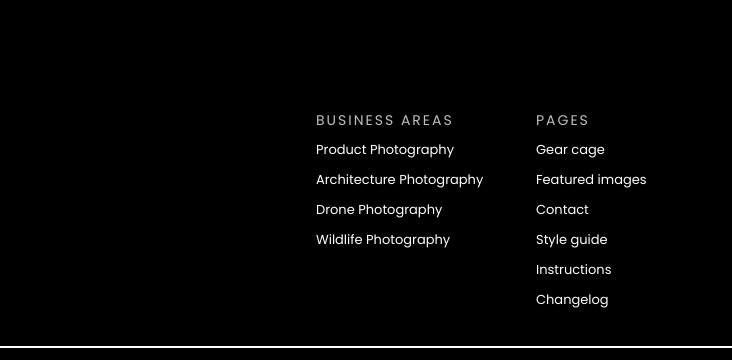
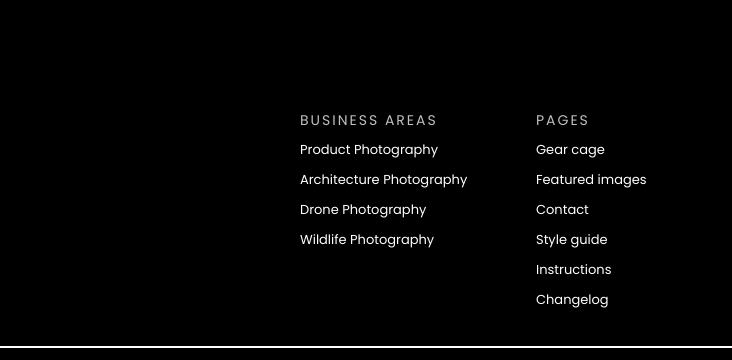
Before and after one commit to vbegunova/aperture-project, a plain HTML site: page index.html in a window 1280 px wide. Shown: the part 5618-5978 px from the top of the page, 548-1280 px from the left. Drawn offline with nearby package versions, Linux system fonts and the light colour scheme.

Commit message:
Update styles.css

```diff
--- a/css/styles.css
+++ b/css/styles.css
@@ -548,6 +548,10 @@ address {
     width: 220px;
 }
 
+.area {
+    margin-right: 16px;
+}
+
 .footer .list-title {
     margin-bottom: 10px;
 
```
